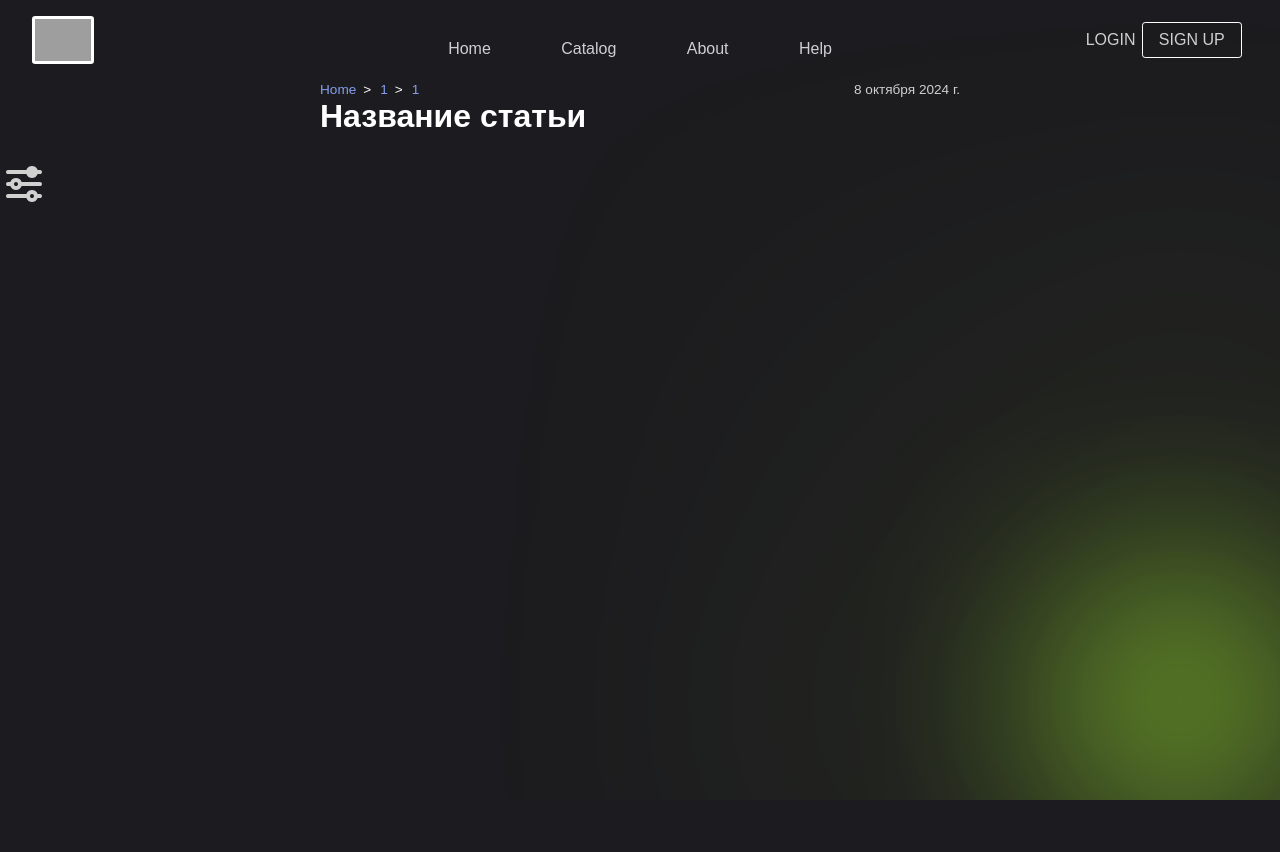
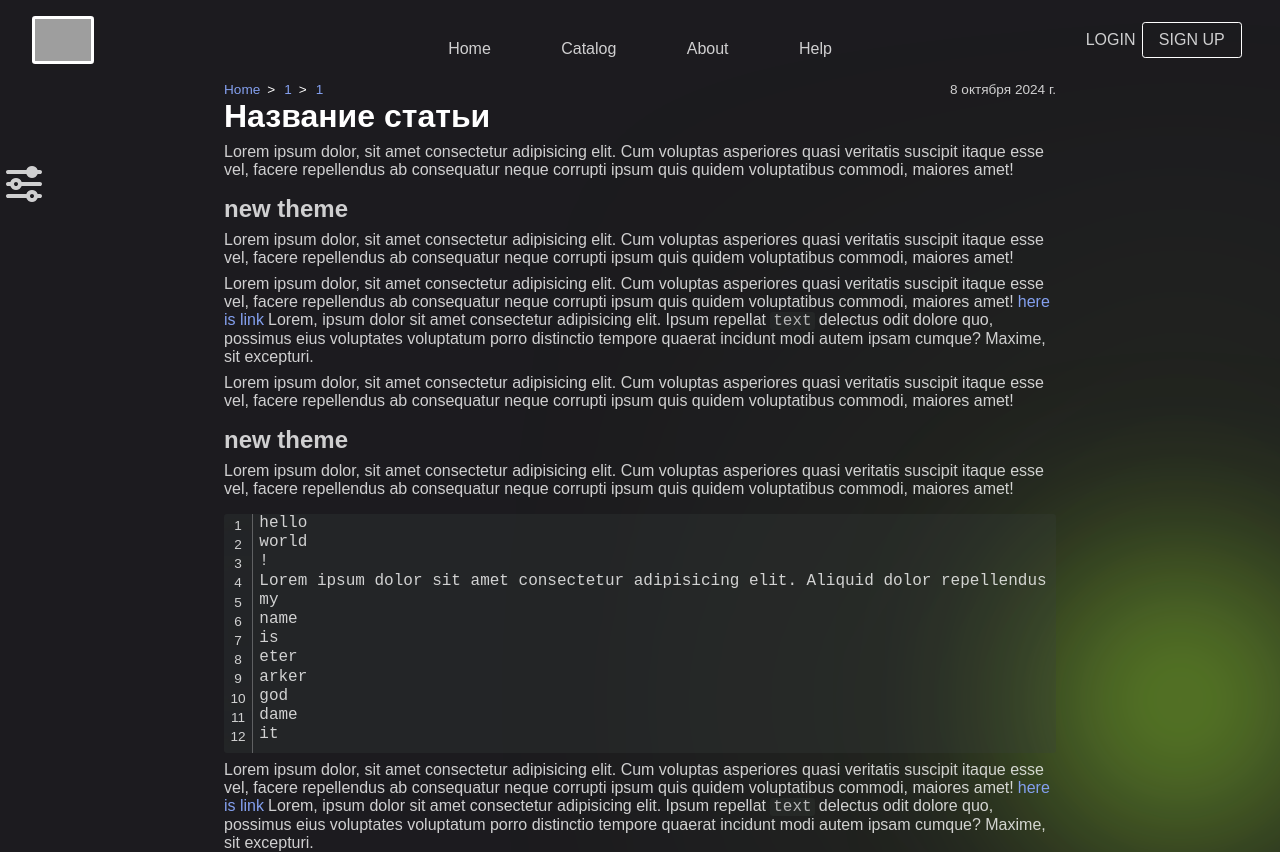
Before and after one commit to Aivanii/codeCollector, a React (Vite) app: page /articles/1/1 in a window 1280 px wide. Before the commit the page ends 800 px from the top, so only its background shows below. Built offline with nearby package versions, Linux system fonts and the light colour scheme; grey boxes are pictures that could not be loaded.

Commit message:
added alpha first article

```diff
--- a/src/Components/Articles/LeftMenuStyled.jsx
+++ b/src/Components/Articles/LeftMenuStyled.jsx
@@ -8,9 +8,8 @@ const lightBgColor = styles.getPropertyValue('--lightBgColor');
 const bigFontSize = styles.getPropertyValue('--bigFontSize');
 const lightLinkBg = styles.getPropertyValue('--lightLinkBg');
 
-console.log(standartDurationTime, lightBgColor)
 export const ContainerLeft = styled.div`
-    background: var(--lightBgColor);
+    background: ${lightBgColor};
     width: 20rem;
     height: 100%;
     max-height: 100%;
@@ -19,7 +18,7 @@ export const ContainerLeft = styled.div`
     left: 0;
     transform: translate(-100%, 0);
     position: absolute;
-    transition: transform var(--standartDurationTime);
+    transition: transform ${standartDurationTime};
 `;
 export const OuterListContainer = styled.div`
     max-height: 15rem;
--- /dev/null
+++ b/src/Components/Articles/MainArticle.jsx
@@ -0,0 +1,65 @@
+import { Container, ArticleContainer, Text, ThemeTitle, Link, CodeText, CodeContainer, CodeboxCode, SpanCodeboxLine, SpanLine } from './MainArticleStyles';
+
+const txt = `hello\nworld\n!
+Lorem ipsum dolor sit amet consectetur adipisicing elit. Aliquid dolor repellendus vero modi suscipit, ipsam veniam nisi vitae? Earum saepe asperiores expedita ducimus itaque. Sapiente commodi iure exercitationem eligendi voluptate!
+my\nname\nis\neter\narker\ngod\ndame\nit
+`;
+
+
+export default function MainArticle() {
+    return (
+        <Container>
+            <ArticleContainer>
+                <Text>
+                    Lorem ipsum dolor, sit amet consectetur adipisicing elit. Cum voluptas asperiores quasi veritatis suscipit itaque esse vel, facere repellendus ab consequatur neque corrupti ipsum quis quidem voluptatibus commodi, maiores amet!
+                </Text>
+                <ThemeTitle>new theme</ThemeTitle>
+                <Text>
+                    Lorem ipsum dolor, sit amet consectetur adipisicing elit. Cum voluptas asperiores quasi veritatis suscipit itaque esse vel, facere repellendus ab consequatur neque corrupti ipsum quis quidem voluptatibus commodi, maiores amet!
+                </Text>
+                <Text>
+                    Lorem ipsum dolor, sit amet consectetur adipisicing elit. Cum voluptas asperiores quasi veritatis suscipit itaque esse vel, facere repellendus ab consequatur neque corrupti ipsum quis quidem voluptatibus commodi, maiores amet!
+                    <Link>here is link</Link>
+                    Lorem, ipsum dolor sit amet consectetur adipisicing elit. Ipsum repellat
+                    <CodeText>text</CodeText>
+                    delectus odit dolore quo, possimus eius voluptates voluptatum porro distinctio tempore quaerat incidunt modi autem ipsam cumque? Maxime, sit excepturi.
+                </Text>
+            </ArticleContainer>
+            <ArticleContainer>
+                <Text>
+                    Lorem ipsum dolor, sit amet consectetur adipisicing elit. Cum voluptas asperiores quasi veritatis suscipit itaque esse vel, facere repellendus ab consequatur neque corrupti ipsum quis quidem voluptatibus commodi, maiores amet!
+                </Text>
+                <ThemeTitle>new theme</ThemeTitle>
+                <Text>
+                    Lorem ipsum dolor, sit amet consectetur adipisicing elit. Cum voluptas asperiores quasi veritatis suscipit itaque esse vel, facere repellendus ab consequatur neque corrupti ipsum quis quidem voluptatibus commodi, maiores amet!
+                </Text>
+                <CodeContainer>
+                <SpanCodeboxLine>
+                    <SpanLine>1</SpanLine>
+                    <SpanLine>2</SpanLine>
+                    <SpanLine>3</SpanLine>
+                    <SpanLine>4</SpanLine>
+                    <SpanLine>5</SpanLine>
+                    <SpanLine>6</SpanLine>
+                    <SpanLine>7</SpanLine>
+                    <SpanLine>8</SpanLine>
+                    <SpanLine>9</SpanLine>
+                    <SpanLine>10</SpanLine>
+                    <SpanLine>11</SpanLine>
+                    <SpanLine>12</SpanLine>
+                </SpanCodeboxLine>
+                <CodeboxCode>
+                    {txt}
+                </CodeboxCode>
+            </CodeContainer>
+                <Text>
+                    Lorem ipsum dolor, sit amet consectetur adipisicing elit. Cum voluptas asperiores quasi veritatis suscipit itaque esse vel, facere repellendus ab consequatur neque corrupti ipsum quis quidem voluptatibus commodi, maiores amet!
+                    <Link>here is link</Link>
+                    Lorem, ipsum dolor sit amet consectetur adipisicing elit. Ipsum repellat
+                    <CodeText>text</CodeText>
+                    delectus odit dolore quo, possimus eius voluptates voluptatum porro distinctio tempore quaerat incidunt modi autem ipsam cumque? Maxime, sit excepturi.
+                </Text>
+            </ArticleContainer>
+        </Container>
+    );
+}
--- /dev/null
+++ b/src/Components/Articles/MainArticleStyles.jsx
@@ -0,0 +1,86 @@
+import styled from "styled-components";
+
+const styles = getComputedStyle(document.documentElement);
+const unactiveFontColor = styles.getPropertyValue('--unactiveFontColor');
+const codeBgColor = styles.getPropertyValue('--codeBgColor');
+const smallBigFontSize = styles.getPropertyValue('--smallBigFontSize');
+const standartDurationTime = styles.getPropertyValue('--standartDurationTime');
+const articleActiveWidth = styles.getPropertyValue('--articleActiveWidth');
+const standartFontSize = styles.getPropertyValue('--standartFontSize');
+const smallFontSize = styles.getPropertyValue('--smallFontSize');
+const linkUnactiveColor = styles.getPropertyValue('--linkUnactiveColor');
+const linkActiveColor = styles.getPropertyValue('--linkActiveColor');
+const codeFontColor  = styles.getPropertyValue('--codeFontColor');
+
+export const Container = styled.div`
+    width: ${articleActiveWidth};
+    margin: auto;
+`;
+
+export const ArticleContainer = styled.article`
+`;
+
+export const Text = styled.p`
+    margin-top: .5rem;
+    color: ${unactiveFontColor};
+    font-size: ${standartFontSize};
+`;
+
+export const ThemeTitle = styled.h2`
+    margin-top: 1rem;
+    color: ${unactiveFontColor};
+    font-size: ${smallBigFontSize};
+`;
+
+export const Link = styled.a`
+    color: ${linkUnactiveColor};
+    font-size: ${standartFontSize};
+    transition: color ${standartDurationTime};
+    cursor: pointer;
+    text-decoration: none;
+    margin: 0 .25rem 0 .25rem;
+    &:hover{
+        color: ${linkActiveColor};
+    }
+`;
+
+export const CodeText = styled.code`
+    margin: 0 .25rem 0 .25rem;
+    background: ${codeBgColor};
+    border-radius: .2rem;
+    padding: 0 .2rem 0 .2rem;
+    color: ${codeFontColor};
+    font-size: ${standartFontSize};
+`;
+
+export const CodeContainer = styled.div`
+    overflow: auto;
+    width: 100%;
+    background: ${codeBgColor};
+    border-radius: .2rem;
+    display: flex;
+    margin-top: 1rem;
+`;
+
+export const SpanCodeboxLine = styled.div`
+    display: flex;
+    flex-direction: column;
+    align-items: center;
+    justify-content: center;
+    border-right: .1rem solid #ffffff47;
+    height: 100%;
+    backdrop-filter: blur(5rem);
+    padding: .1rem .4rem .4rem .4rem;
+`;
+
+export const SpanLine = styled.span`
+    color: ${unactiveFontColor};
+    font-size: ${smallFontSize};
+    line-height: 1.416;
+`;
+export const CodeboxCode = styled.pre`
+    line-height: 1.2;
+    padding: 0 0 0 .4rem;
+    color: ${unactiveFontColor};
+    font-size: ${standartFontSize};
+`;
--- a/src/Components/Articles/TopStyles.jsx
+++ b/src/Components/Articles/TopStyles.jsx
@@ -3,10 +3,11 @@ import styled from "styled-components";
 const styles = getComputedStyle(document.documentElement);
 const smallFontSize = styles.getPropertyValue('--smallFontSize');
 const bigFontSize = styles.getPropertyValue('--bigFontSize');
+const articleActiveWidth = styles.getPropertyValue('--articleActiveWidth');
 
 export const TopContainer = styled.div`
     margin: auto;
-    width: clamp(160px, 50vw, 1280px);
+    width: ${articleActiveWidth};
 `;
 
 export const FlexContainer = styled.div`
--- a/src/Components/PLBtns/HideAndShowLists.js
+++ b/src/Components/PLBtns/HideAndShowLists.js
@@ -1,5 +1,4 @@
 'use strict';
-console.log(123)
 const menus = document.querySelectorAll('.ListContainer');
 const PrLnBtns = document.querySelectorAll('.ListButton');
 for(let i = 0; i < PrLnBtns.length; i++){
--- a/src/index.css
+++ b/src/index.css
@@ -14,11 +14,18 @@ body {
 	font-family: "Kabrio", "Arial", sans-serif;
 }
 :root{
+	--codeFontColor: #b5b5b5;
+	--codeBgColor: #393f3c45;
+
+	--articleActiveWidth: clamp(160px, 65vw, 1280px);
 	--standartDurationTime: .2s;
+	--linkUnactiveColor: #84a0ef;
+	--linkActiveColor: white;
 	--unactiveFontColor: #ffffffca;
 	--activeFontColor: white;
 	--smallFontSize: clamp(0.5rem, 3vw, 0.85rem);
 	--standartFontSize: clamp(0.5rem, 3vw, 1rem);
+	--smallBigFontSize: clamp(0.5rem, 4vw, 1.5rem);
 	--bigFontSize: clamp(0.5rem, 5vw, 2rem);
 	--bgColor: #1c1b1f;
 	--lightBgColor: #29282e;
--- a/src/pages/Articles.jsx
+++ b/src/pages/Articles.jsx
@@ -2,11 +2,13 @@ import Header from "../Components/Header/Header";
 import BgCircles from "../Components/BackgroundCirclies/BgCircles";
 import Top from "../Components/Articles/Top";
 import LeftMenu from "../Components/Articles/leftMenu";
+import MainArticle from "../Components/Articles/MainArticle";
 export default function Articles() {
     return (
         <>
             <Header></Header>
             <Top></Top>
+            <MainArticle></MainArticle>
             <LeftMenu></LeftMenu>
             <BgCircles></BgCircles>
         </>
```
